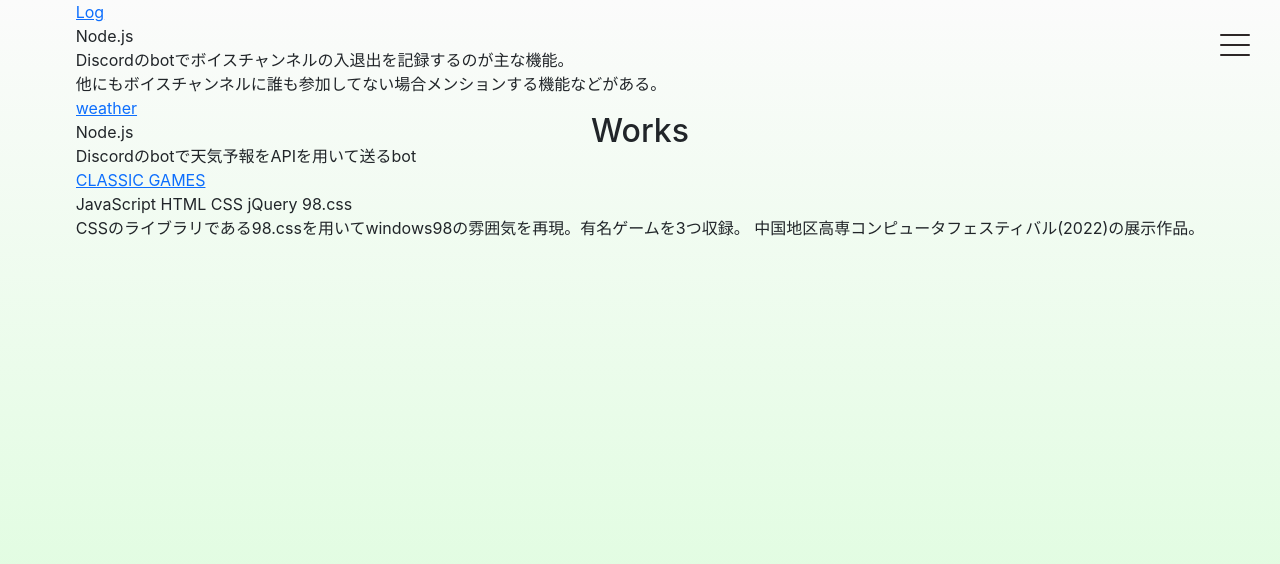
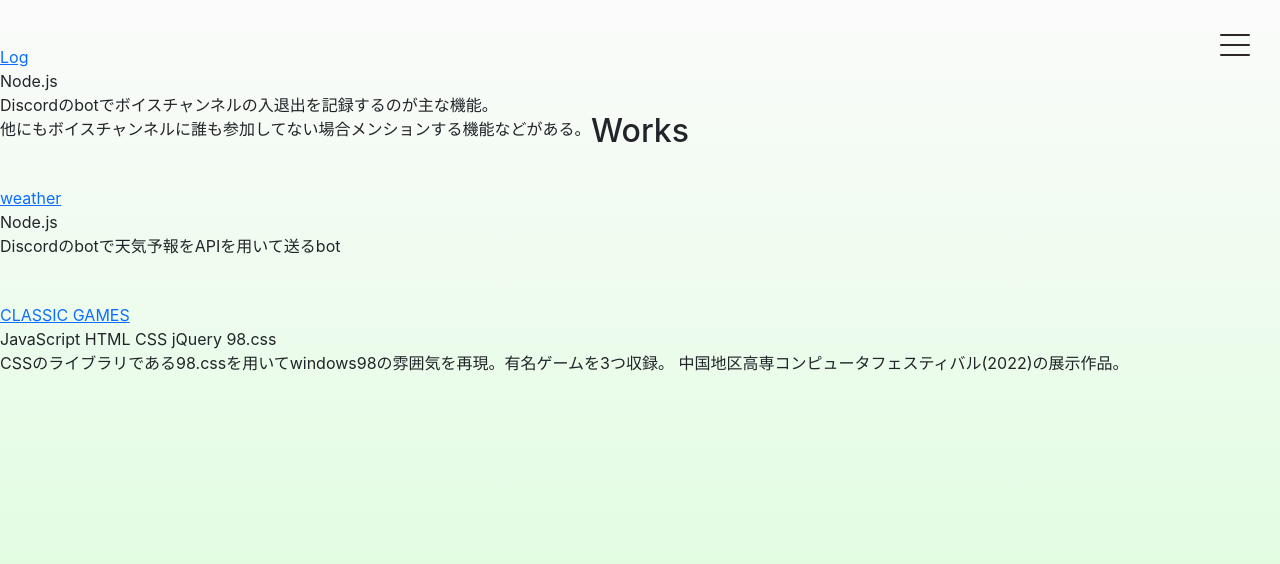
Before and after one commit to Izu-TABI/HomePage, a React (Create React App) app: page /works in a window 1280 px wide. Shown: the top 564 px of the page. Built offline with nearby package versions, Linux system fonts and the light colour scheme; the HTML template or start-up script is replaced by a standard one.

Commit message:
[Add]CSS for works

```diff
--- a/src/App.css
+++ b/src/App.css
@@ -206,4 +206,15 @@ nav .inner ul li a:hover {
   width: 100vw;
   height: 1px;
   background-color: rgb(159, 159, 159);
+}
+
+.works-main .works-title {
+  font-size: 4vh;
+  position: absolute;
+  left: 50%;
+  top: 14%;
+  transform: translateX(-50%);
+}
+.works-main .work-block {
+  margin-top: 45px;
 }/*# sourceMappingURL=App.css.map */
--- a/src/App.scss
+++ b/src/App.scss
@@ -233,9 +233,20 @@ nav {
       background-color: rgb(159, 159, 159);
     }
   }
+}// main
 
+
+.works-main {
+  .works-title {
+    font-size: 4vh;
+
+    position: absolute;
+    left: 50%;
+    top: 14%;
+
+    transform: translateX(-50%);
+  }
+  .work-block {
+    margin-top: 45px;
+  }
 }
-
-.contents {
-  display: flex;
-}
--- a/src/components/Works.jsx
+++ b/src/components/Works.jsx
@@ -4,24 +4,27 @@ import Hamburger from './Hamburger'
 function Works() {
   return (
     <div>
-        <div className="main">
+        <div className="works-main">
             <Hamburger />
-            <h2 className="title">
+            <h2 className="works-title">
                     Works
             </h2>
 
-            <div className="contents">
+            <div className="works-contents">
                 <div className="work-block">
                     <a href="https://github.com/Izu-TABI/discord_bot_Log">Log</a>
                     <p>Node.js<br/>
                     Discordのbotでボイスチャンネルの入退出を記録するのが主な機能。<br/>
                     他にもボイスチャンネルに誰も参加してない場合メンションする機能などがある。
                     </p>
+                </div>
+                <div className="work-block">
                     <a href="https://github.com/Izu-TABI/discord_bot_weather">weather</a>
                     <p>Node.js<br/>
                         Discordのbotで天気予報をAPIを用いて送るbot
                     </p>
-
+                </div>
+                <div className="work-block">
                     <a href="https://github.com/Izu-TABI/classic_games">CLASSIC GAMES</a>
                     <p>JavaScript HTML CSS jQuery 98.css<br/>
                         CSSのライブラリである98.cssを用いてwindows98の雰囲気を再現。有名ゲームを3つ収録。
```
Also changed, not shown: 1 other file (tests, documents, lock files or other folders).
